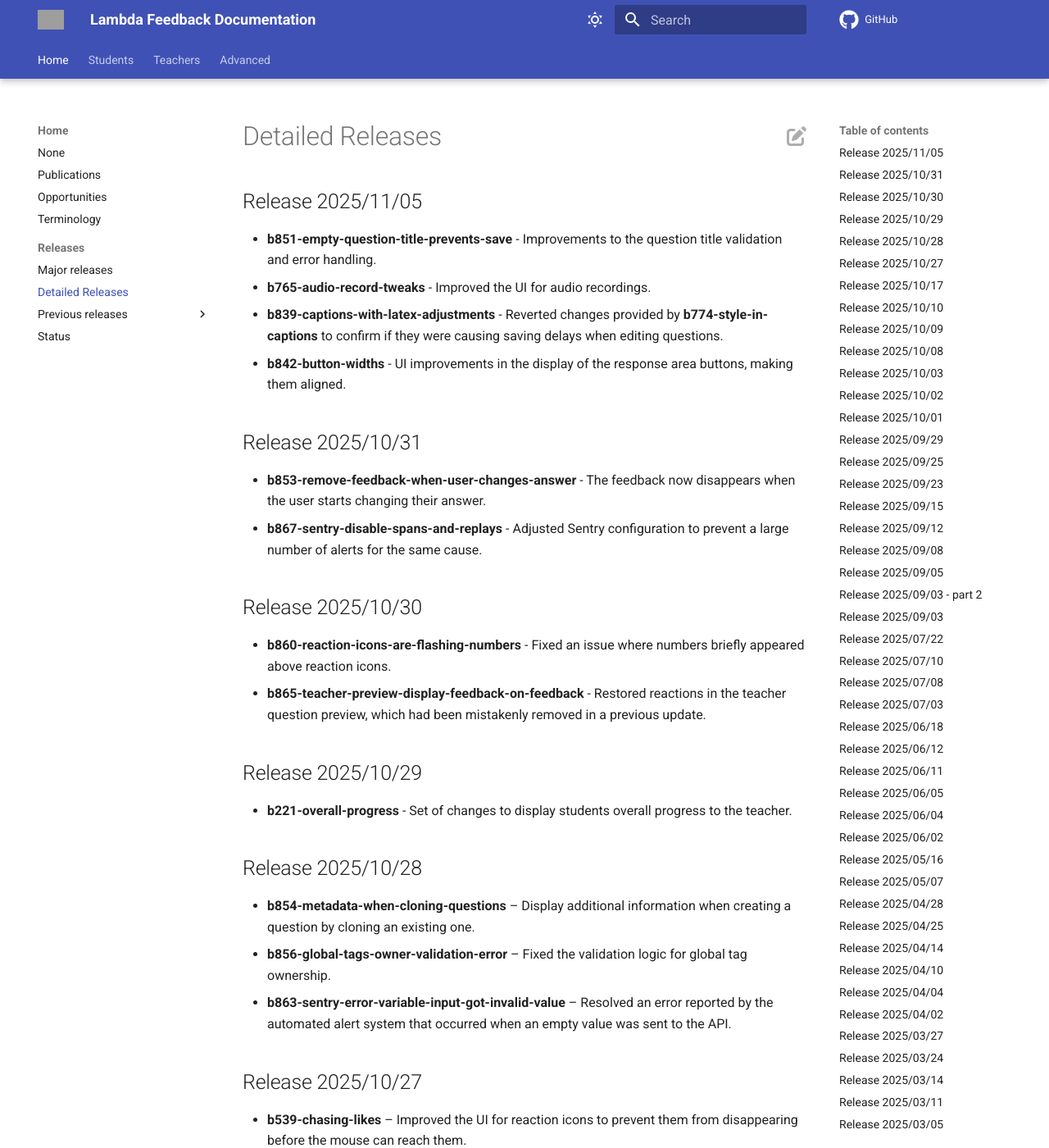
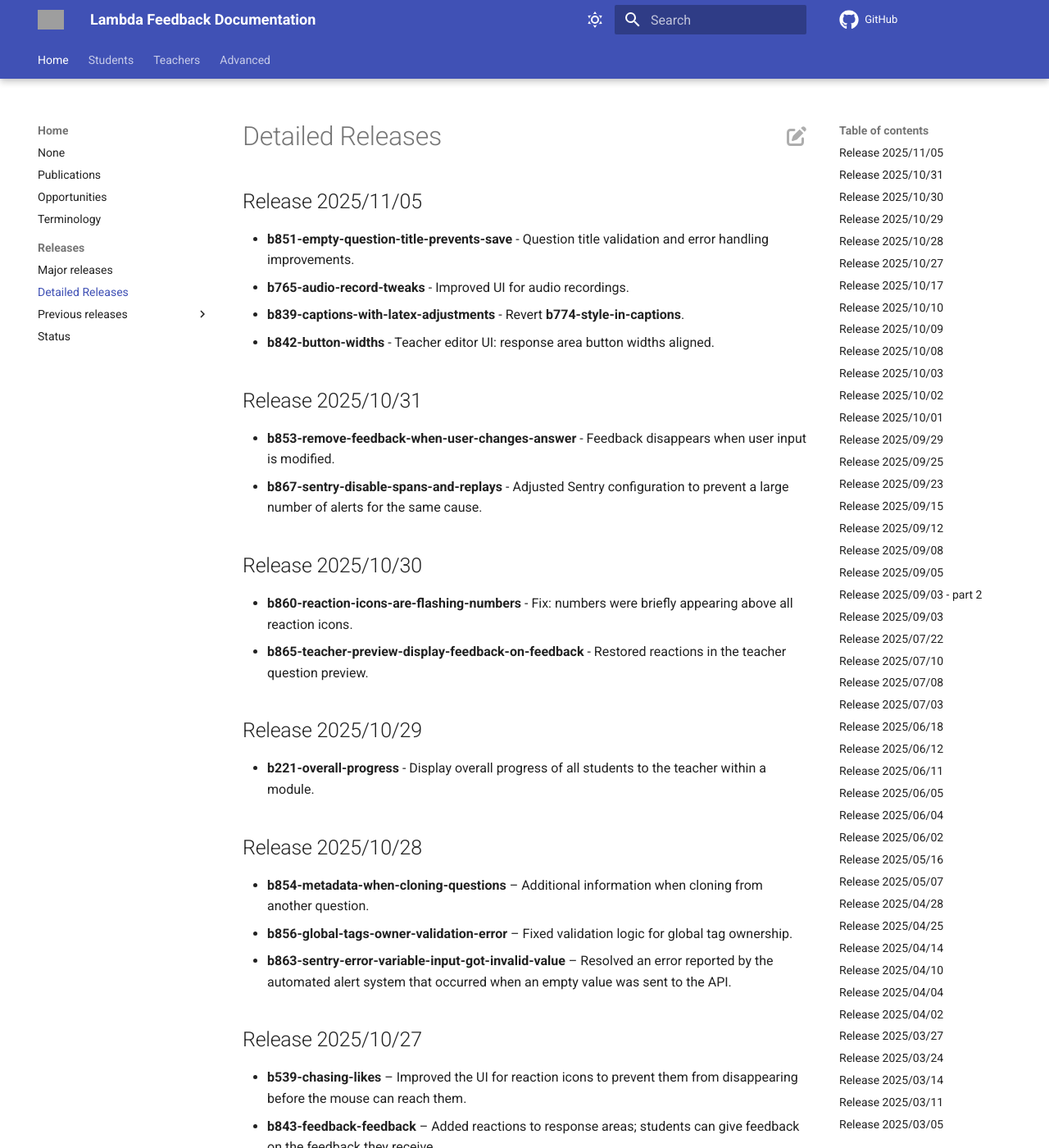
Before and after one commit to lambda-feedback/user-documentation, an MkDocs documentation site: the page built from docs/releases/detailed_releases.md, in a window 1280 px wide and 1400 px high. Shown: the whole window at 82% size. Built offline with MkDocs 1.6.1 and Material for MkDocs 9.7.7, drawn with Linux system fonts in a browser that asks for light colours; comment, search, counter and statistics services are not loaded; some of the changed text lies outside the part shown; grey boxes are pictures that could not be loaded.

Commit message:
Release notes tweaks

```diff
--- a/docs/releases/detailed_releases.md
+++ b/docs/releases/detailed_releases.md
@@ -1,51 +1,51 @@
 ## Release 2025/11/05
 
-- **b851-empty-question-title-prevents-save** - Improvements to the question title validation and error handling.
-- **b765-audio-record-tweaks** - Improved the UI for audio recordings.
-- **b839-captions-with-latex-adjustments** - Reverted changes provided by **b774-style-in-captions** to confirm if they were causing saving delays when editing questions.
-- **b842-button-widths** - UI improvements in the display of the response area buttons, making them aligned.
+- **b851-empty-question-title-prevents-save** - Question title validation and error handling improvements.
+- **b765-audio-record-tweaks** - Improved UI for audio recordings.
+- **b839-captions-with-latex-adjustments** - Revert **b774-style-in-captions**.
+- **b842-button-widths** - Teacher editor UI: response area button widths aligned.
 
 ## Release 2025/10/31
 
-- **b853-remove-feedback-when-user-changes-answer** - The feedback now disappears when the user starts changing their answer.
+- **b853-remove-feedback-when-user-changes-answer** - Feedback disappears when user input is modified.
 - **b867-sentry-disable-spans-and-replays** - Adjusted Sentry configuration to prevent a large number of alerts for the same cause.
 
 ## Release 2025/10/30
 
-- **b860-reaction-icons-are-flashing-numbers** - Fixed an issue where numbers briefly appeared above reaction icons.
-- **b865-teacher-preview-display-feedback-on-feedback** - Restored reactions in the teacher question preview, which had been mistakenly removed in a previous update.
+- **b860-reaction-icons-are-flashing-numbers** - Fix: numbers were briefly appearing above all reaction icons.
+- **b865-teacher-preview-display-feedback-on-feedback** - Restored reactions in the teacher question preview.
 
 ## Release 2025/10/29
 
-- **b221-overall-progress** - Set of changes to display students overall progress to the teacher.
+- **b221-overall-progress** - Display overall progress of all students to the teacher within a module.
 
 ## Release 2025/10/28
 
-- **b854-metadata-when-cloning-questions** – Display additional information when creating a question by cloning an existing one.
-- **b856-global-tags-owner-validation-error** – Fixed the validation logic for global tag ownership.
+- **b854-metadata-when-cloning-questions** – Additional information when cloning from another question.
+- **b856-global-tags-owner-validation-error** – Fixed validation logic for global tag ownership.
 - **b863-sentry-error-variable-input-got-invalid-value** – Resolved an error reported by the automated alert system that occurred when an empty value was sent to the API.
 
 ## Release 2025/10/27
 
 - **b539-chasing-likes** – Improved the UI for reaction icons to prevent them from disappearing before the mouse can reach them.
-- **b843-feedback-feedback** – Added reactions, allowing students to give feedback on the feedback they receive on their answers.
+- **b843-feedback-feedback** – Added reactions to response areas; students can give feedback on the feedback they receive.
 - **b846-global-tags-editing-group-emails** – Reordered fields on the Global Tag editing page for better clarity and usability.
 
 ## Release 2025/10/17
 
-- **b814-retire-expression-ra** - remove unused Mathpix equation endoint
-- **782-branching-strategy** - new deployment workflow
+- **b814-retire-expression-ra** - Removed unused Mathpix equation endoint
+- **782-branching-strategy** - New deployment workflow
 
 ## Release 2025/10/10
 
-- **b638-any-external-chat-function** - integrate functionality to allow for any externally-hosted chatbot
-- **b810-multiple-chatbots-student** -ui-upgrade - changes to student UI to allow for the selection of which chatbot to use
+- **b638-any-external-chat-function** - Chatbots implemented as external microservices
+- **b810-multiple-chatbots-student** - Student UI: choice of chatbot
 
 ## Release 2025/10/09
 
-- **b827-unenroll-many-users – part 3** – added information about the number of students to be unenroled
-- **b802-all-drop-downs-and-tables-in-correct-order** – checked and corrected default order in drop-down lists and tables across the application
-- **b824-remove-spaces-from-module-instance-dropdown** – removed spaces inside brackets in the module instance header drop-down button label
+- **b827-unenroll-many-users – part 3** – Added information about the number of students to be unenroled
+- **b802-all-drop-downs-and-tables-in-correct-order** – Checked and corrected default order in drop-down lists and tables across the application
+- **b824-remove-spaces-from-module-instance-dropdown** – Module instance header drop-down UI tweak
 
 
 ## Release 2025/10/08
```
